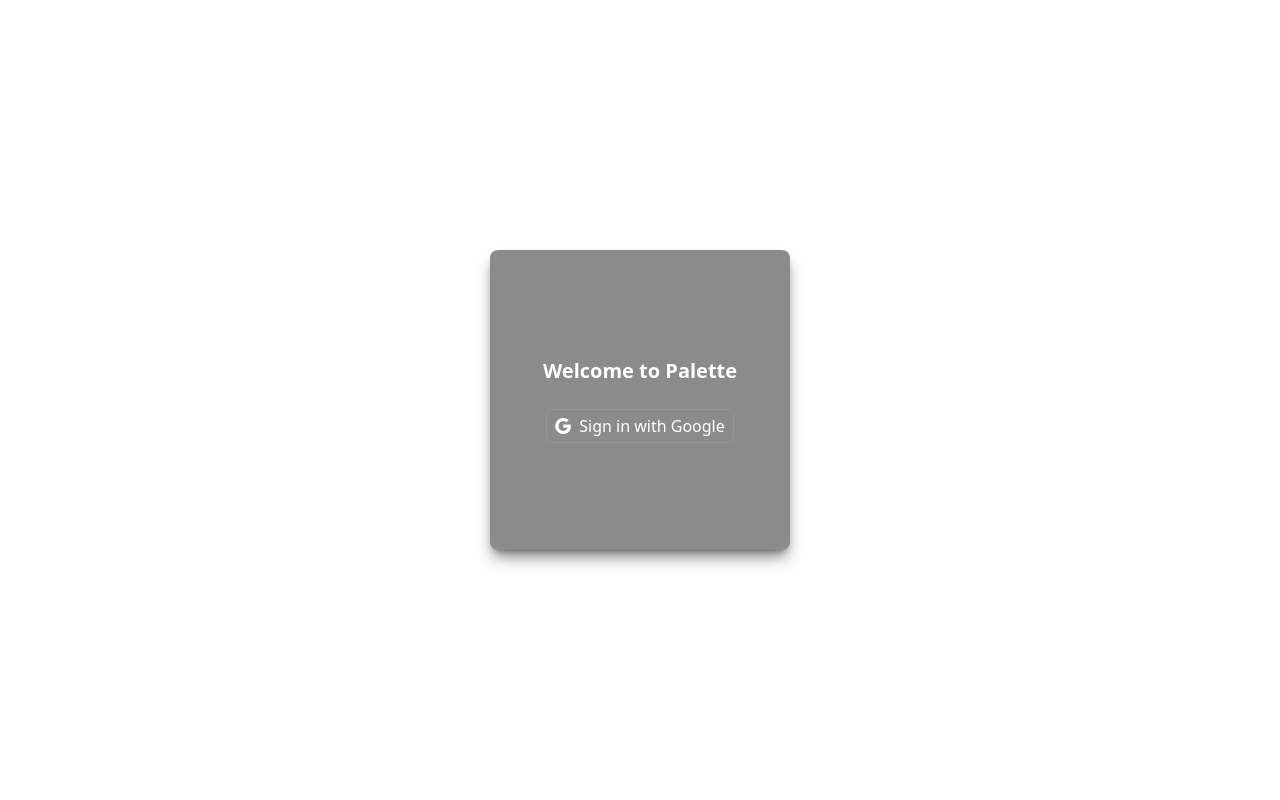
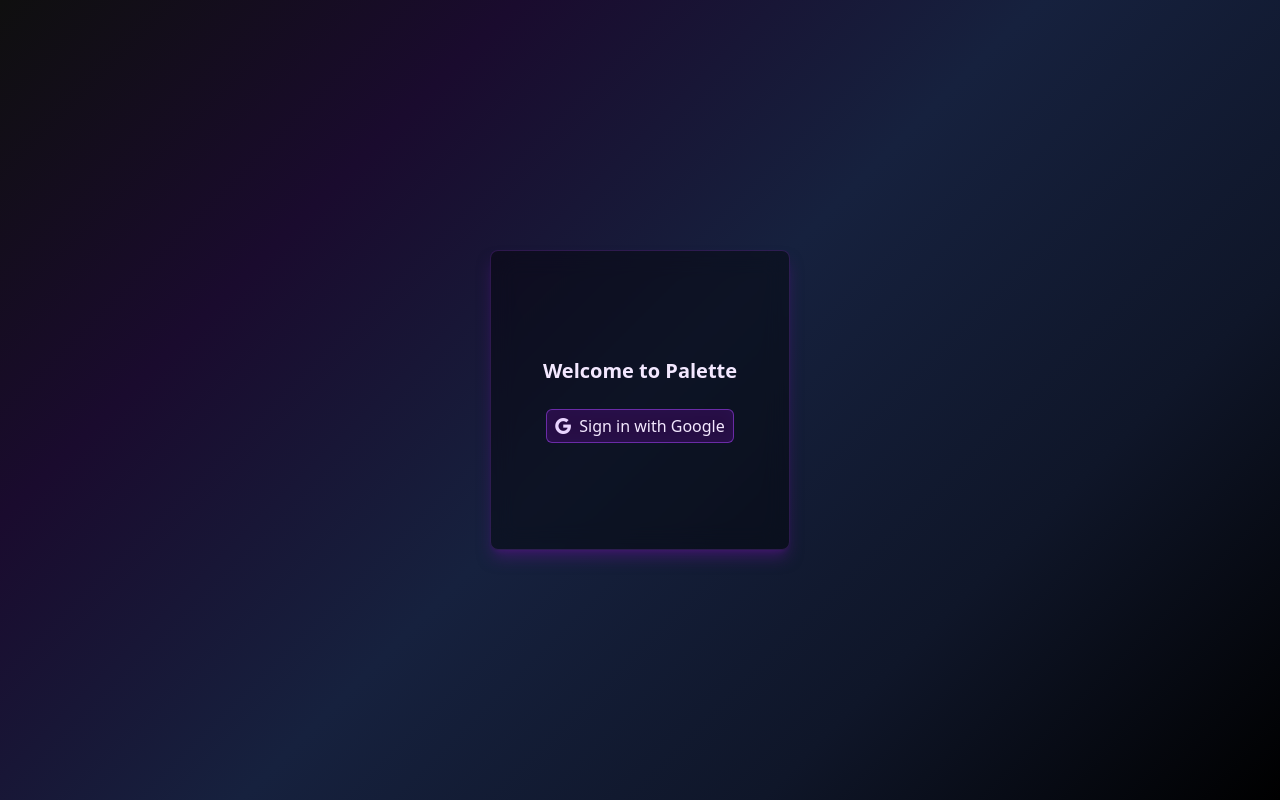
Before and after one commit to AdvaitKushe/Palette-Web, a React (Vite) app in the folder palette-frontend/: page / in a window 1280 px wide. Built offline with nearby package versions, Linux system fonts and the light colour scheme; no server answers.

Commit message:
color ui

```diff
--- a/palette-frontend/src/components/DropDowns.tsx
+++ b/palette-frontend/src/components/DropDowns.tsx
@@ -1,18 +1,18 @@
-import { type ComponentProps, useRef, useEffect } from 'react'
-import { twMerge } from 'tailwind-merge'
-import { createPortal } from 'react-dom'
+import { type ComponentProps, useRef, useEffect } from "react";
+import { twMerge } from "tailwind-merge";
+import { createPortal } from "react-dom";
 
 export const DropDown = ({
   className,
   children,
   buttonRef,
-  onClose
-}: ComponentProps<'div'> & {
-  buttonRef: React.RefObject<HTMLElement>
-  onClose: () => void
+  onClose,
+}: ComponentProps<"div"> & {
+  buttonRef: React.RefObject<HTMLElement>;
+  onClose: () => void;
 }) => {
-  const dropdownRef = useRef<HTMLDivElement>(null)
-  const rect = buttonRef.current?.getBoundingClientRect()
+  const dropdownRef = useRef<HTMLDivElement>(null);
+  const rect = buttonRef.current?.getBoundingClientRect();
 
   useEffect(() => {
     const handleClickOutside = (event: MouseEvent) => {
@@ -21,28 +21,31 @@
         !dropdownRef.current.contains(event.target as Node) &&
         !buttonRef.current?.contains(event.target as Node)
       ) {
-        onClose()
+        onClose();
       }
-    }
+    };
 
-    document.addEventListener('mousedown', handleClickOutside)
+    document.addEventListener("mousedown", handleClickOutside);
     return () => {
-      document.removeEventListener('mousedown', handleClickOutside)
-    }
-  }, [onClose])
+      document.removeEventListener("mousedown", handleClickOutside);
+    };
+  }, [onClose]);
 
   return createPortal(
     <div
       ref={dropdownRef}
       style={{
-        position: 'fixed',
+        position: "fixed",
         top: rect ? `${rect.top + 28}px` : 0,
-        left: rect ? `${rect.left - 10}px` : 0 // 100px width + 8px margin
+        left: rect ? `${rect.left - 10}px` : 0, // 100px width + 8px margin
       }}
-      className={twMerge('bg-zinc-900/60 rounded-lg p-1 shadow-lg w-[100px] z-50', className)}
+      className={twMerge(
+        "bg-black/60 backdrop-blur-md border border-purple-500/20 rounded-lg p-1 shadow-lg w-[100px] z-50",
+        className
+      )}
     >
       {children}
     </div>,
     document.body
-  )
-}
+  );
+};
--- a/palette-frontend/src/components/buttons/ActionButton.tsx
+++ b/palette-frontend/src/components/buttons/ActionButton.tsx
@@ -1,18 +1,18 @@
-import { type ComponentProps } from 'react'
-import { twMerge } from 'tailwind-merge'
+import { type ComponentProps } from "react";
+import { twMerge } from "tailwind-merge";
 
-export type ActionButtonProps = ComponentProps<'button'>
+export type ActionButtonProps = ComponentProps<"button">;
 
 export const ActionButton = ({ className, children, ...props }: ActionButtonProps) => {
   return (
     <button
       className={twMerge(
-        'px-2 py-1 rounded-md border border-zinc-400/50 hover:bg-zinc-600/50 transition-colors duration-100 w-fit',
+        "px-2 py-1 rounded-md border border-purple-400/30 hover:bg-purple-800/30 hover:border-purple-400/50 transition-all duration-200 w-fit backdrop-blur-sm",
         className
       )}
       {...props}
     >
       {children}
     </button>
-  )
-}
+  );
+};
--- a/palette-frontend/src/index.css
+++ b/palette-frontend/src/index.css
@@ -5,52 +5,91 @@
 @tailwind components;
 @tailwind utilities;
 
+@layer base {
+  :root {
+    --background: 0 0% 100%;
+    --foreground: 222.2 84% 4.9%;
+    --card: 0 0% 100%;
+    --card-foreground: 222.2 84% 4.9%;
+    --popover: 0 0% 100%;
+    --popover-foreground: 222.2 84% 4.9%;
+    --primary: 246 83.3% 66.3%;
+    --primary-foreground: 210 40% 98%;
+    --secondary: 210 40% 96.1%;
+    --secondary-foreground: 222.2 47.4% 11.2%;
+    --muted: 210 40% 96.1%;
+    --muted-foreground: 215.4 16.3% 46.9%;
+    --accent: 210 40% 96.1%;
+    --accent-foreground: 222.2 47.4% 11.2%;
+    --destructive: 0 84.2% 60.2%;
+    --destructive-foreground: 210 40% 98%;
+    --border: 214.3 31.8% 91.4%;
+    --input: 214.3 31.8% 91.4%;
+    --ring: 221.2 83.2% 53.3%;
+    --radius: 0.5rem;
+  }
 
+  .dark {
+    --background: 222.2 84% 4.9%;
+    --foreground: 210 40% 98%;
+    --card: 222.2 84% 4.9%;
+    --card-foreground: 210 40% 98%;
+    --popover: 222.2 84% 4.9%;
+    --popover-foreground: 210 40% 98%;
+    --primary: 217.2 91.2% 59.8%;
+    --primary-foreground: 222.2 47.4% 11.2%;
+    --secondary: 217.2 32.6% 17.5%;
+    --secondary-foreground: 210 40% 98%;
+    --muted: 217.2 32.6% 17.5%;
+    --muted-foreground: 215 20.2% 65.1%;
+    --accent: 217.2 32.6% 17.5%;
+    --accent-foreground: 210 40% 98%;
+    --destructive: 0 62.8% 30.6%;
+    --destructive-foreground: 210 40% 98%;
+    --border: 217.2 32.6% 17.5%;
+    --input: 217.2 32.6% 17.5%;
+    --ring: 224.3 76.3% 48%;
+  }
 
-@layer base {
   #root {
     @apply h-full;
+    background: linear-gradient(135deg, #0f0f0f 0%, #1a0b2e 25%, #16213e 50%, #0f1629 75%, #000000 100%);
   }
 
   html,
   body {
-
     @apply h-full;
-
-
-
-    @apply bg-transparent;
-
     @apply font-sans antialiased text-white;
-
     @apply overflow-hidden;
+    background: linear-gradient(135deg, #0f0f0f 0%, #1a0b2e 25%, #16213e 50%, #0f1629 75%, #000000 100%);
   }
 
   header {
     -webkit-app-region: drag;
   }
+
   button {
     -webkit-app-region: no-drag;
   }
+
   * {
-    scrollbar-color: rgba(255, 255, 255, 0.2) transparent;
+    scrollbar-color: rgba(139, 92, 246, 0.3) transparent;
     scrollbar-width: thin;
   }
 
   *::-webkit-scrollbar {
-
     width: 8px !important;
     background-color: transparent !important;
   }
 
   *::-webkit-scrollbar-thumb {
     border-radius: 9999px !important;
-    background-color: rgba(255, 255, 255, 0.2) !important;
+    background: linear-gradient(180deg, rgba(139, 92, 246, 0.4) 0%, rgba(79, 70, 229, 0.4) 100%) !important;
     border: none !important;
   }
 
   *::-webkit-scrollbar-thumb:hover {
-    background-color: rgba(255, 255, 255, 0.3) !important;
+    background: linear-gradient(180deg, rgba(139, 92, 246, 0.6) 0%, rgba(79, 70, 229, 0.6) 100%) !important;
   }
 
   *::-webkit-scrollbar-track,
--- a/palette-frontend/src/pages/ChatPage.tsx
+++ b/palette-frontend/src/pages/ChatPage.tsx
@@ -1,46 +1,42 @@
 import { Content, Sidebar, RootLayout } from "../components/AppLayout";
 
-import SignIn from '../pages/SignIn'
+import SignIn from "../pages/SignIn";
 
 import { SideBarActionRow } from "../components/SideBarActionRow";
-import { GeneratedChat } from '../components/GeneratedChat'
+import { GeneratedChat } from "../components/GeneratedChat";
 import { UserInputArea } from "../components/UserInputArea";
 import { ContentActionRow } from "../components/buttons/ContentActionRow";
 //import { SearchBox } from './components/SearchBox'
 import { ChatHistory } from "../components/ChatHistory";
-import { tokenAtom } from '../store'
-import { isSearchOpenAtom } from '../store'
-import { currImageArrayAtom } from '../store'
-import { useAtom } from 'jotai'
+import { tokenAtom } from "../store";
+import { isSearchOpenAtom } from "../store";
+import { currImageArrayAtom } from "../store";
+import { useAtom } from "jotai";
 import { useRef } from "react";
 
 export const ChatPage = () => {
-
-  const [token] = useAtom(tokenAtom)
+  const [token] = useAtom(tokenAtom);
   const contentRef = useRef<HTMLDivElement>(null);
-  const [, setCurrImageArray] = useAtom(currImageArrayAtom)
-  const [isSearchOpen] = useAtom(isSearchOpenAtom)
+  const [, setCurrImageArray] = useAtom(currImageArrayAtom);
+  const [isSearchOpen] = useAtom(isSearchOpenAtom);
   const onSelect = () => {
-    setCurrImageArray([])
+    setCurrImageArray([]);
   };
   return (
     <>
       {token ? (
         <>
           <RootLayout className="">
-            <Sidebar className="relative  outline-red-500 bg-zinc-700/50">
-              <SideBarActionRow className="left-[200px] z-10 rounded-full " />
+            <Sidebar className="relative bg-black/30 backdrop-blur-sm border-r border-purple-500/20">
+              <SideBarActionRow className="left-[200px] z-10 rounded-full" />
               <ChatHistory
-
                 className="h-full mt-7"
                 contentRef={contentRef as React.RefObject<HTMLDivElement>}
                 onSelect={onSelect}
               />
-
-
             </Sidebar>
 
-            <Content className="border-l bg-zinc-900/50 border-white/20 flex flex-col p-2 h-screen">
+            <Content className="border-l bg-black/20 backdrop-blur-sm border-purple-500/30 flex flex-col p-2 h-screen">
               <ContentActionRow />
 
               <GeneratedChat className="ml-2 mr-2 flex-grow overflow-auto mb-10" />
--- a/palette-frontend/src/pages/SignIn.tsx
+++ b/palette-frontend/src/pages/SignIn.tsx
@@ -4,6 +4,7 @@
 import { useAtom } from "jotai";
 import { GoogleAuthProvider, getAuth, signInWithPopup } from "firebase/auth";
 import { provider } from "../firebase/fire";
+import { type User } from "../../shared/model";
 
 import { doc, setDoc, getDoc } from "firebase/firestore";
 import { db } from "../firebase/fire";
@@ -28,7 +29,6 @@
   const [, loadNotes] = useAtom(loadNotesAtom);
   const [, setUser] = useAtom(userAtom);
 
-
   const auth = getAuth();
 
   const hasAttemptedSignIn = useRef(false);
@@ -52,7 +52,7 @@
         );
         const userInfo: GoogleUserInfo = await response.json();
 
-        setUser(userInfo);
+        setUser(userInfo as unknown as User);
         setToken(token || null);
 
         // Store user info in Firestore
@@ -82,8 +82,6 @@
 
           await loadNotes();
         }
-
-
       } catch (error) {
         console.error("Authentication error:", error);
         hasAttemptedSignIn.current = false; // Reset on error so user can try again
@@ -93,11 +91,14 @@
 
   return (
     <RootSignIn className="flex items-center justify-center">
-      <div className="flex flex-col justify-center items-center pl-10 pr-10 pt-5 pb-5 w-[300px] h-[300px] shadow-lg bg-zinc-900/50 rounded-lg shadow-zinc-900/50">
-        <div className="text-xl font-bold text-center mb-6">Welcome to Palette</div>
-        <ActionButton className="" onClick={onClickSignIn}>
-          <i className="bi bi-google mr-2"></i>
-          Sign in with Google
+      <div className="flex flex-col justify-center items-center pl-10 pr-10 pt-5 pb-5 w-[300px] h-[300px] shadow-lg bg-black/40 backdrop-blur-md rounded-lg shadow-purple-900/50 border border-purple-500/20">
+        <div className="text-xl font-bold text-center mb-6 text-purple-100">Welcome to Palette</div>
+        <ActionButton
+          className="bg-purple-800/30 border-purple-500/50 hover:bg-purple-700/40 hover:border-purple-400/70 transition-all duration-300"
+          onClick={onClickSignIn}
+        >
+          <i className="bi bi-google mr-2 text-purple-200"></i>
+          <span className="text-purple-100">Sign in with Google</span>
         </ActionButton>
       </div>
     </RootSignIn>
```
